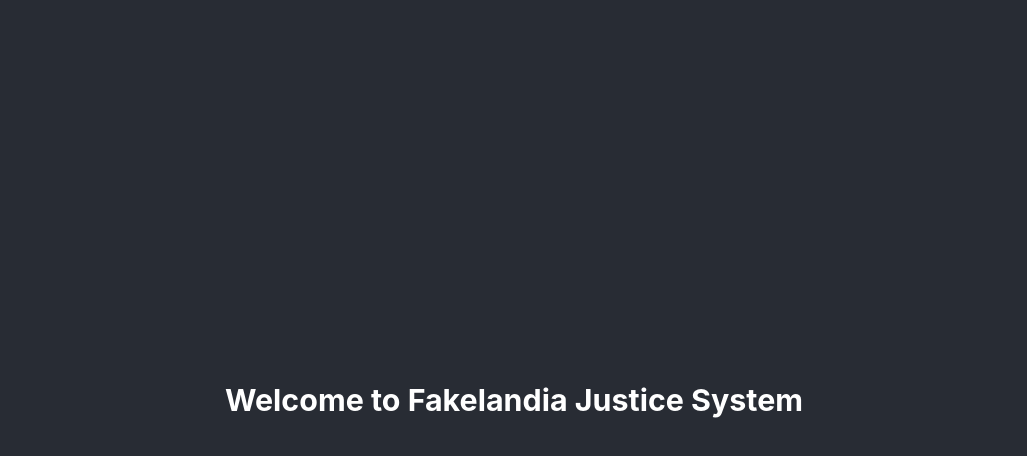
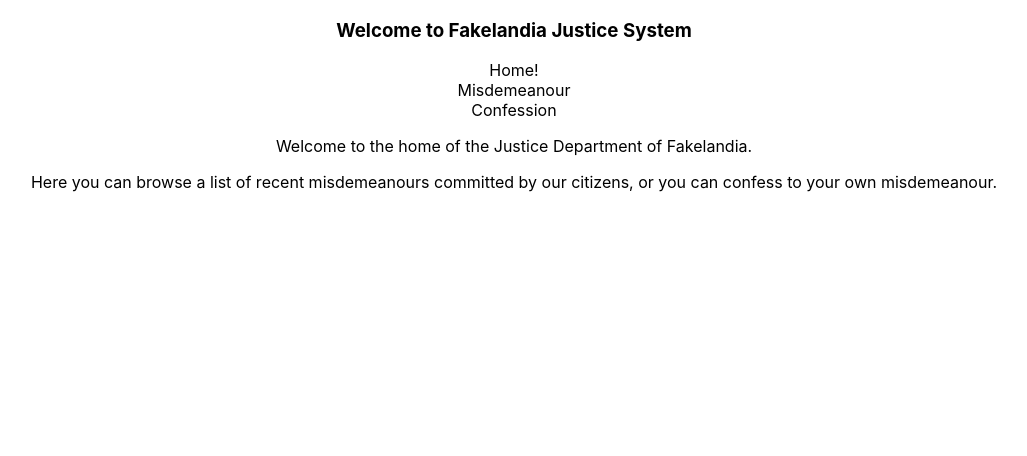
Before and after one commit to SukirtiSaxena/fakelandia-justice-system, a React (Create React App) app: page / in a window 1280 px wide. Shown: the top 456 px of the page, without its empty margins (126-1153 px from the left). Built offline with nearby package versions, Linux system fonts and the light colour scheme.

Commit message:
Created base Compnents

```diff
--- a/src/App.js
+++ b/src/App.js
@@ -1,11 +1,21 @@
 import './App.css';
+import Home from './Components/Home';
+import Confession from './Components/Confession';
+import Misdemeanour from './Components/Misdemeanour';
 
 function App() {
   return (
     <div className="App">
-      <header className="App-header">
+
        <h3> Welcome to Fakelandia Justice System </h3>
-      </header>
+        <Home/>
+        <Misdemeanour/>
+        <Confession/>
+
+      <p>Welcome to the home of the Justice Department of Fakelandia.</p>
+      <p>Here you can browse a list of recent misdemeanours committed by our citizens, or
+        you can confess to your own misdemeanour.
+      </p>
     </div>
   );
 }
--- /dev/null
+++ b/src/Components/Confession.js
@@ -0,0 +1,4 @@
+const Confession = () => {
+    return <div>Confession </div>
+}
+export default Confession;
--- /dev/null
+++ b/src/Components/Home.js
@@ -0,0 +1,5 @@
+const Home = ()=> {
+   return <div>Home!</div>
+}
+
+export default Home;
--- /dev/null
+++ b/src/Components/Misdemeanour.js
@@ -0,0 +1,5 @@
+const Misdemeanour = ()=>{
+   return <div>Misdemeanour </div>
+} ;
+
+export default Misdemeanour;
```
Also changed, not shown: src/logo.svg (deleted).
